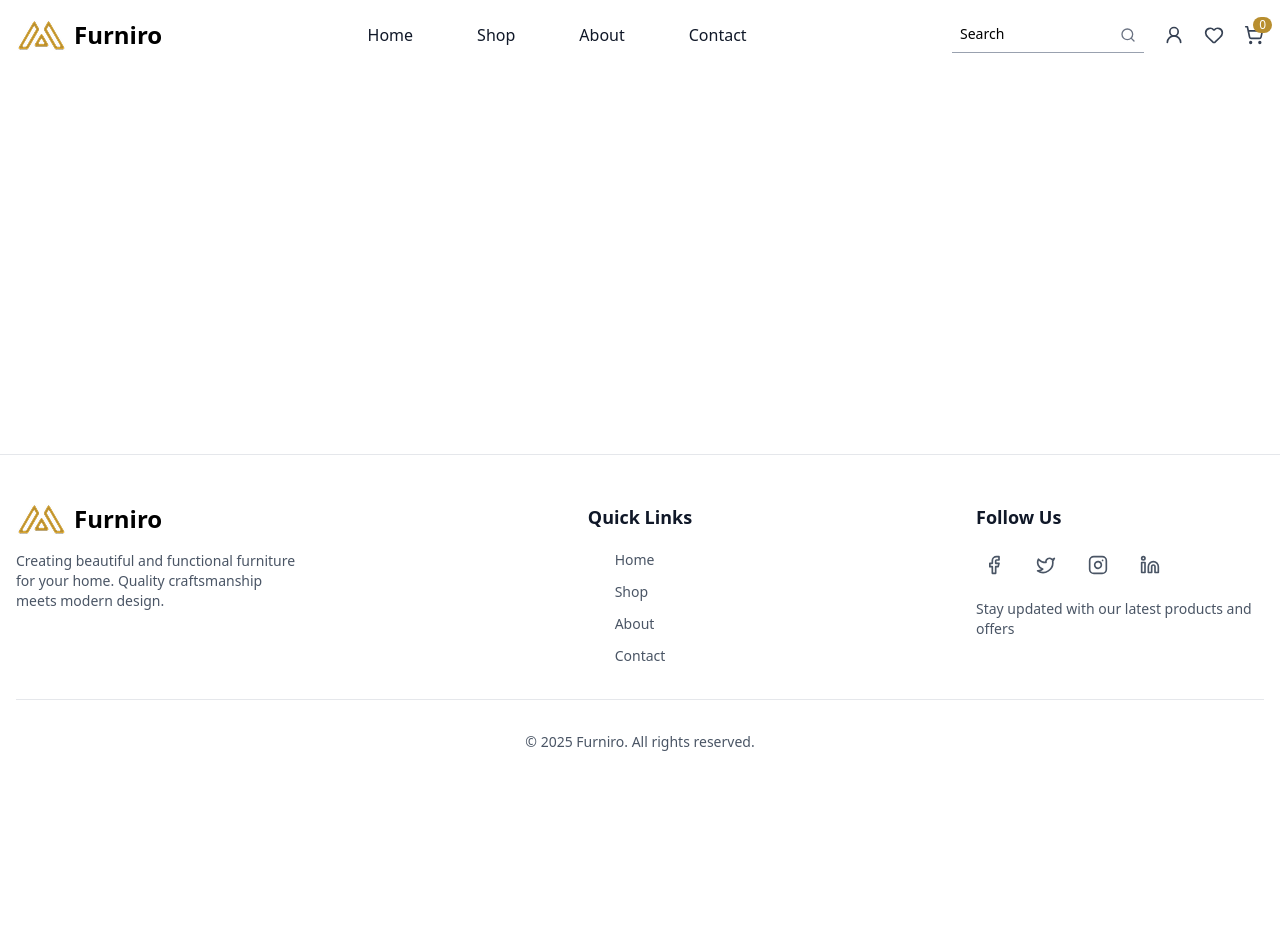
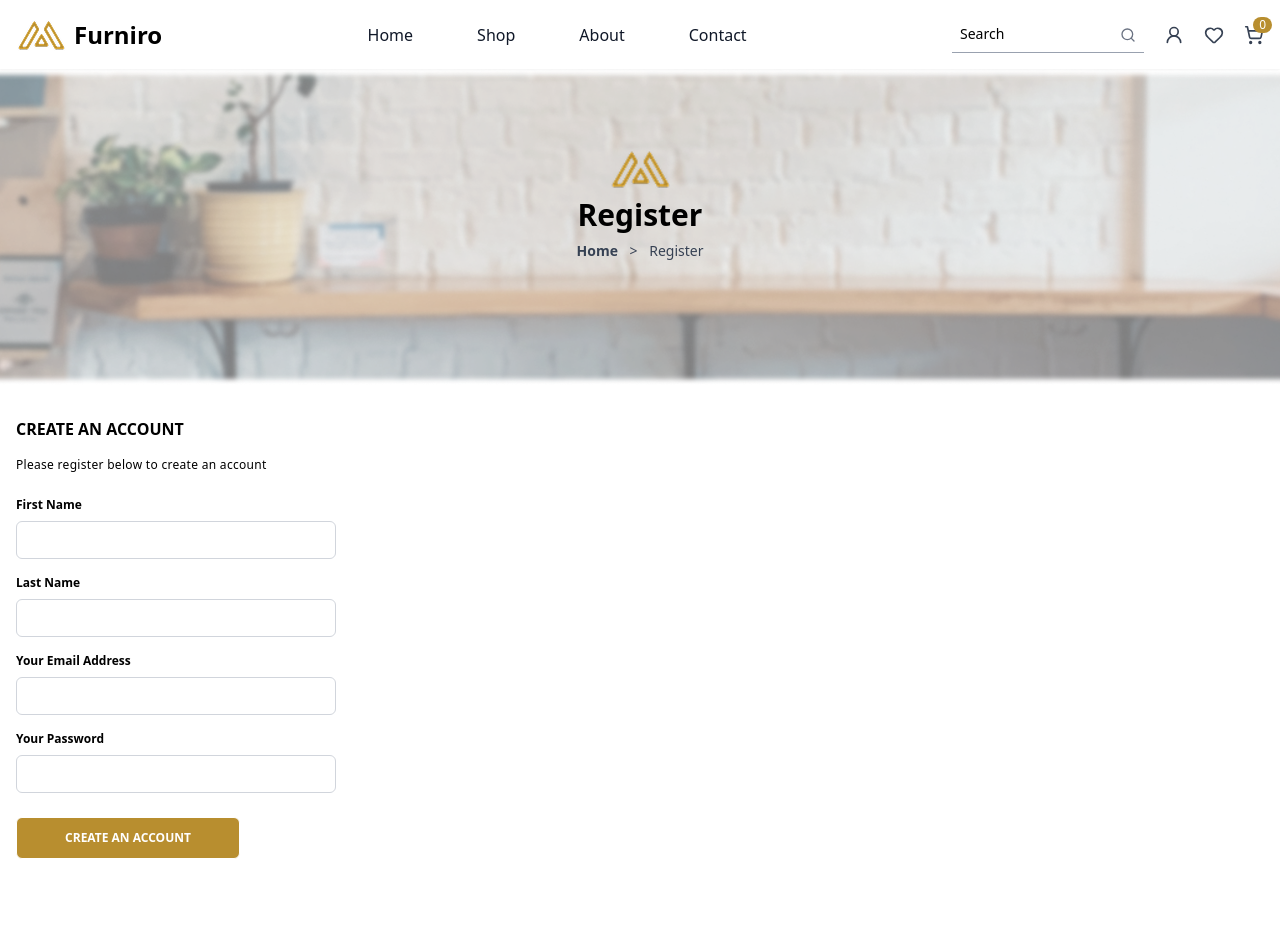
Before and after one commit to faressuliman/e-commerce, a React (Vite) app: page /register in a window 1280 px wide. Shown: the top 952 px of the page. Before the commit the page ends 800 px from the top, so only its background shows below. Built offline with nearby package versions, Linux system fonts and the light colour scheme.

Commit message:
feat: added page header component for several pages and some other changes

```diff
--- /dev/null
+++ b/src/components/PageHeader.tsx
@@ -0,0 +1,30 @@
+import { NavLink } from "react-router-dom"
+import background from "../assets/background.png"
+import logo from "../assets/logo.png"
+
+interface IProps {
+    title: string
+}
+
+const PageHeader = ({ title }: IProps) => {
+    return (
+        <section className="relative w-full h-[316px] flex items-center justify-center">
+            <img src={background} className="absolute inset-0 w-full h-full object-cover brightness-90" />
+            <div className="absolute inset-0 z-10 text-center pl-3 lg:pl-0">
+                {/* Logo */}
+                <div className="hidden lg:flex justify-center mt-20 mb-2">
+                    <img src={logo} alt="Logo" className="h-10 w-auto" />
+                </div>
+                {/* Title */}
+                <h1 className="text-3xl font-semibold text-black mt-24 lg:mt-0">{title}</h1>
+
+                {/* Breadcrumb */}
+                <div className="text-sm text-gray-700 mt-2">
+                    <NavLink to="/"><span className="font-bold hover:underline hover:cursor-pointer">Home</span></NavLink> <span className="mx-2">{'>'}</span> <span>{title}</span>
+                </div>
+            </div>
+        </section>
+    )
+}
+
+export default PageHeader
--- a/src/components/UserDrawer.tsx
+++ b/src/components/UserDrawer.tsx
@@ -55,10 +55,12 @@ const MenuDrawer = () => {
                         <NavLink to="/forgotpassword">
                             <p className="text-gray-600 text-xs underline text-center mb-5">Forgot your password?</p>
                         </NavLink>
-                        <Button
-                            className="w-full rounded-md bg-white border text-primary border-primary hover:bg-primary hover:-translate-y-1 hover:text-white text-sm">
-                            CREATE ACCOUNT
-                        </Button>
+                        <NavLink to="/register">
+                            <Button onClick={() => dispatch(closeUserDrawer())}
+                                className="w-full rounded-md bg-white border text-primary border-primary hover:bg-primary hover:-translate-y-1 hover:text-white text-sm">
+                                CREATE ACCOUNT
+                            </Button>
+                        </NavLink>
                     </div>
                 </div>
             </div>
--- a/src/layout/Footer.tsx
+++ b/src/layout/Footer.tsx
@@ -5,8 +5,8 @@ import { Facebook, Twitter, Instagram, Linkedin } from "lucide-react";
 const Footer = () => {
   return (
     <footer className="bg-white border-t border-gray-200 mt-auto">
-      <div className="max-w-7xl mx-auto px-4 py-12">
-        <div className="grid grid-cols-1 md:grid-cols-2 lg:grid-cols-4 gap-8">
+      <div className="lg:container mx-auto max-w-8xl px-4 py-12">
+        <div className="grid grid-cols-1 lg:grid-cols-4 gap-8">
 
           {/* Logo and Brand */}
           <div className="space-y-4">
--- a/src/layout/Navbar.tsx
+++ b/src/layout/Navbar.tsx
@@ -10,7 +10,7 @@ const Navbar = () => {
     const dispatch = useDispatch()
 
     return (
-        <nav className="bg-white">
+        <nav className="bg-white shadow-xs">
             <div className="lg:container mx-auto max-w-8xl p-4">
 
                 {/* Mobile + Tablet navbar */}
--- a/src/pages/About.tsx
+++ b/src/pages/About.tsx
@@ -1,7 +1,9 @@
+import PageHeader from "../components/PageHeader"
+
 const About = () => {
   return (
     <div>
-
+      <PageHeader title="About"/>
     </div>
   )
 }
--- a/src/pages/Contact.tsx
+++ b/src/pages/Contact.tsx
@@ -1,7 +1,9 @@
+import PageHeader from "../components/PageHeader"
+
 const Contact = () => {
   return (
     <div>
-
+      <PageHeader title="Contact" />
     </div>
   )
 }
--- a/src/pages/Register.tsx
+++ b/src/pages/Register.tsx
@@ -1,7 +1,31 @@
+import Button from "../components/ui/Button"
+import Input from "../components/ui/Input"
+import PageHeader from "../components/PageHeader"
+
 const Register = () => {
   return (
     <div>
 
+      <PageHeader title="Register"/>
+      <div className="lg:container mx-auto max-w-8xl p-4 pb-32">
+        <h2 className="py-4 font-semibold">CREATE AN ACCOUNT</h2>
+        <h6 className="pb-6 text-xs font-normal tracking-wide">Please register below to create an account</h6>
+
+        {/* Form wrapper */}
+        <form className="text-sm flex flex-col gap-4">
+          <div className="max-w-xs">
+            <Input label="First Name" className="w-full" />
+            <Input label="Last Name" className="w-full" />
+            <Input label="Your Email Address" className="w-full" />
+            <Input label="Your Password" className="w-full" />
+            <Button
+              className="w-56 rounded-md mt-2 py-3 text-white bg-primary border hover:bg-white hover:-translate-y-1 hover:border-primary hover:text-primary mb-4 text-xs"
+            >
+              CREATE AN ACCOUNT
+            </Button>
+          </div>
+        </form>
+      </div>
     </div>
   )
 }
--- a/src/pages/Shop.tsx
+++ b/src/pages/Shop.tsx
@@ -1,7 +1,10 @@
+import PageHeader from "../components/PageHeader";
+
 const Shop = () => {
 
   return (
     <div>
+      <PageHeader title="Shop"/>
 
     </div>
   );
```
Also changed, not shown: src/assets/background.png (added).
